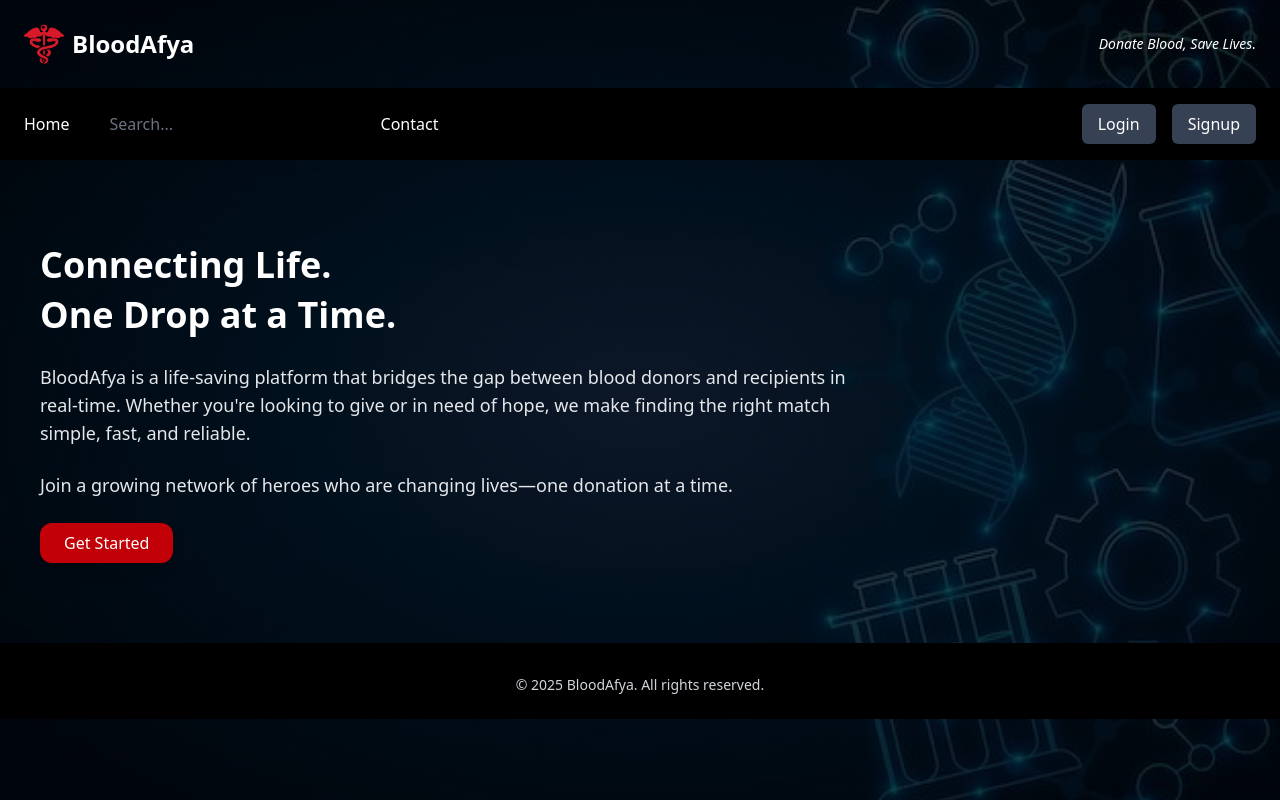
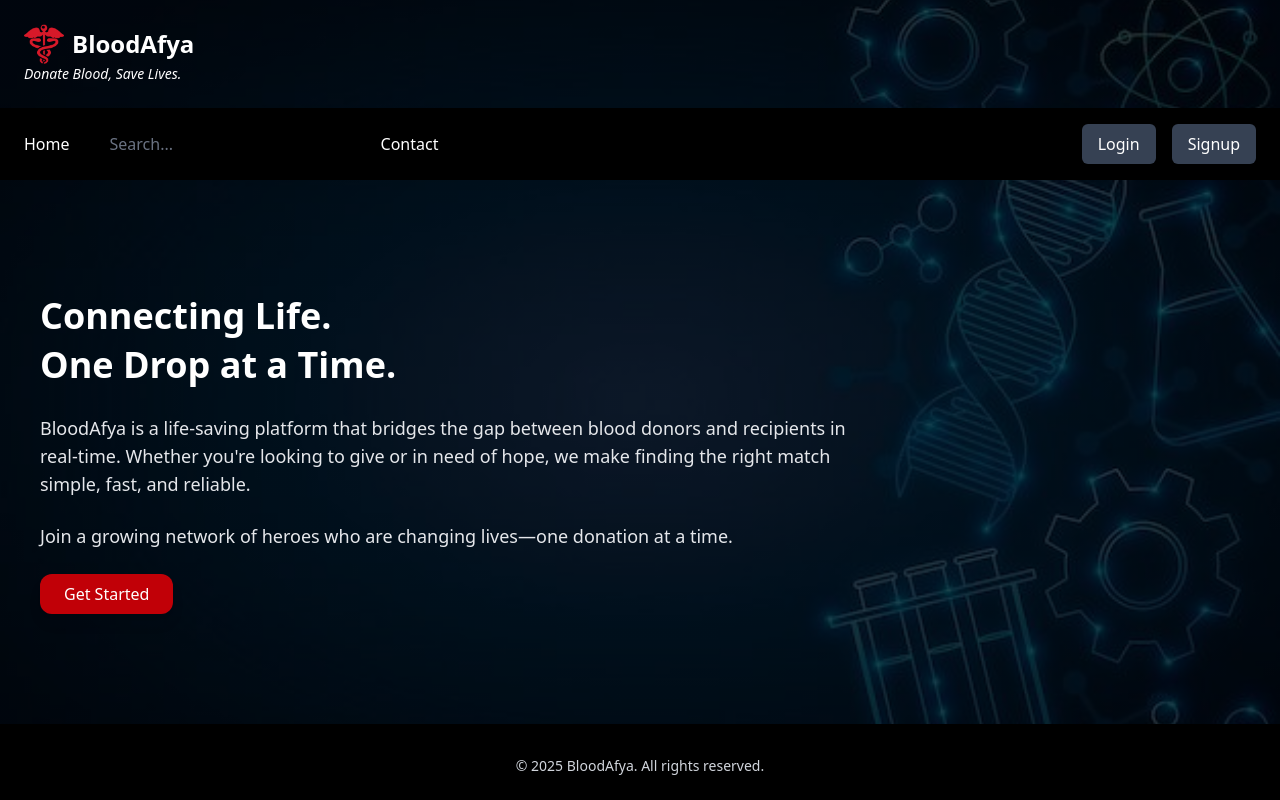
Before and after one commit to Lincoln-Madaraka/bloodafya, a Next.js app: page / in a window 1280 px wide. Built offline with nearby package versions, Linux system fonts and the light colour scheme.

Commit message:
birthday commit

```diff
--- a/src/app/page.tsx
+++ b/src/app/page.tsx
@@ -2,7 +2,7 @@
 export default function Home() {
   return (
     <div
-      className="min-h-screen bg-cover bg-center relative text-white"
+      className="min-h-screen bg-cover bg-center relative text-white flex flex-col"
       style={{
         backgroundImage:
           "linear-gradient(rgba(0,0,0,0.7), rgba(0,0,0,0.7)), url('/dash-background.jpeg')",
@@ -10,11 +10,13 @@
     >
       {/* Header */}
       <header className="flex justify-between items-center p-6">
-        <div className="flex items-center space-x-2">
-          <img src="/blood-afya-icon.png" alt="BloodAfya Logo" className="w-10 h-10" />
-          <h1 className="text-2xl font-bold">BloodAfya</h1>
+        <div className="flex flex-col items-start">
+          <div className="flex items-center space-x-2">
+            <img src="/blood-afya-icon.png" alt="BloodAfya Logo" className="w-10 h-10" />
+            <h1 className="text-2xl font-bold">BloodAfya</h1>
+          </div>
+          <p className="italic text-sm">Donate Blood, Save Lives.</p>
         </div>
-        <p className="italic text-sm">Donate Blood, Save Lives.</p>
       </header>
 
       {/* Navigation */}
@@ -35,7 +37,7 @@
       </nav>
 
       {/* Main Content */}
-      <main className="flex items-center justify-start px-10 py-20 max-w-4xl">
+      <main className="flex items-center justify-start px-10 py-20 max-w-4xl flex-grow">
         <div className="space-y-6">
           <h2 className="text-4xl font-bold leading-snug">
             Connecting Life. <br /> One Drop at a Time.
```
Also changed, not shown: 1 other file (tests, documents, lock files or other folders).
